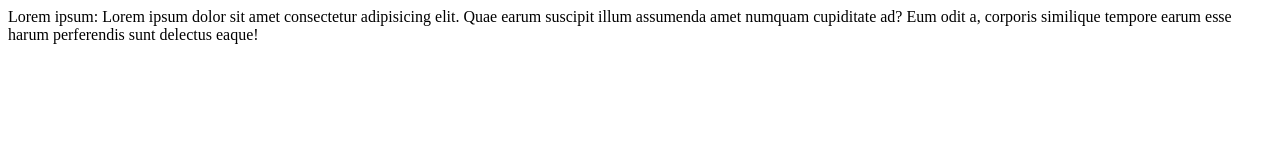
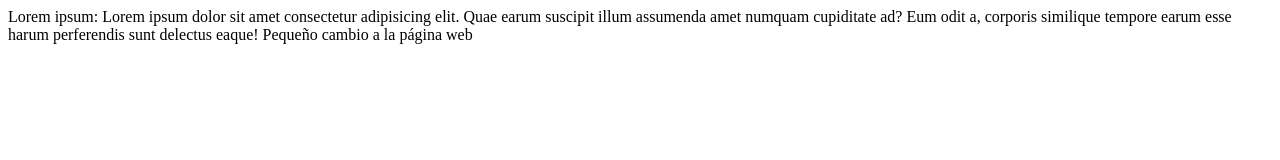
Before and after one commit to Iggox/backend, a website: page index.html in a window 1280 px wide. Drawn offline with Linux system fonts and the light colour scheme.

Commit message:
actualización

```diff
--- a/holaMundo.js
+++ b/holaMundo.js
@@ -1,2 +1,3 @@
 console.log("Hola Mundo desde GitHub");
-console.log("Priemr cambio en el archivo holaMundo");
+console.log("Primer cambio en el archivo holaMundo");
+console.log("GitHub es clave para desarrolladores.");
--- a/index.html
+++ b/index.html
@@ -9,5 +9,6 @@
     Lorem ipsum: Lorem ipsum dolor sit amet consectetur adipisicing elit. Quae
     earum suscipit illum assumenda amet numquam cupiditate ad? Eum odit a,
     corporis similique tempore earum esse harum perferendis sunt delectus eaque!
+    Pequeño cambio a la página web
   </body>
 </html>
```
